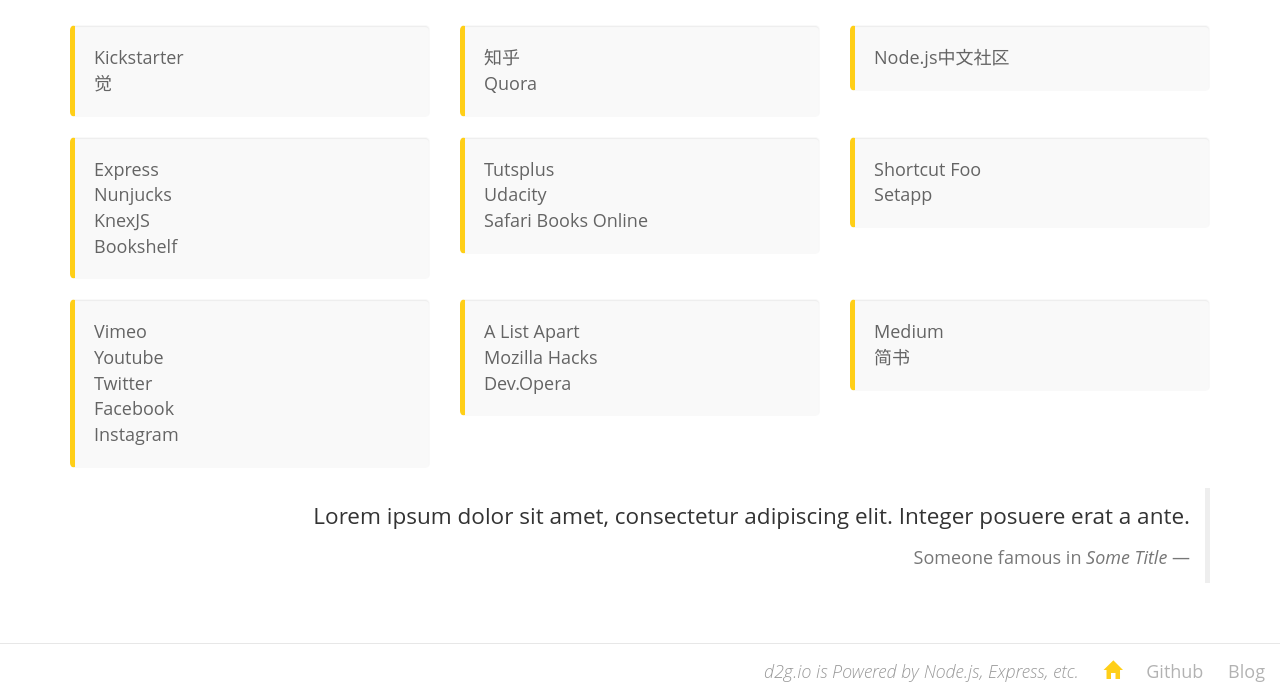
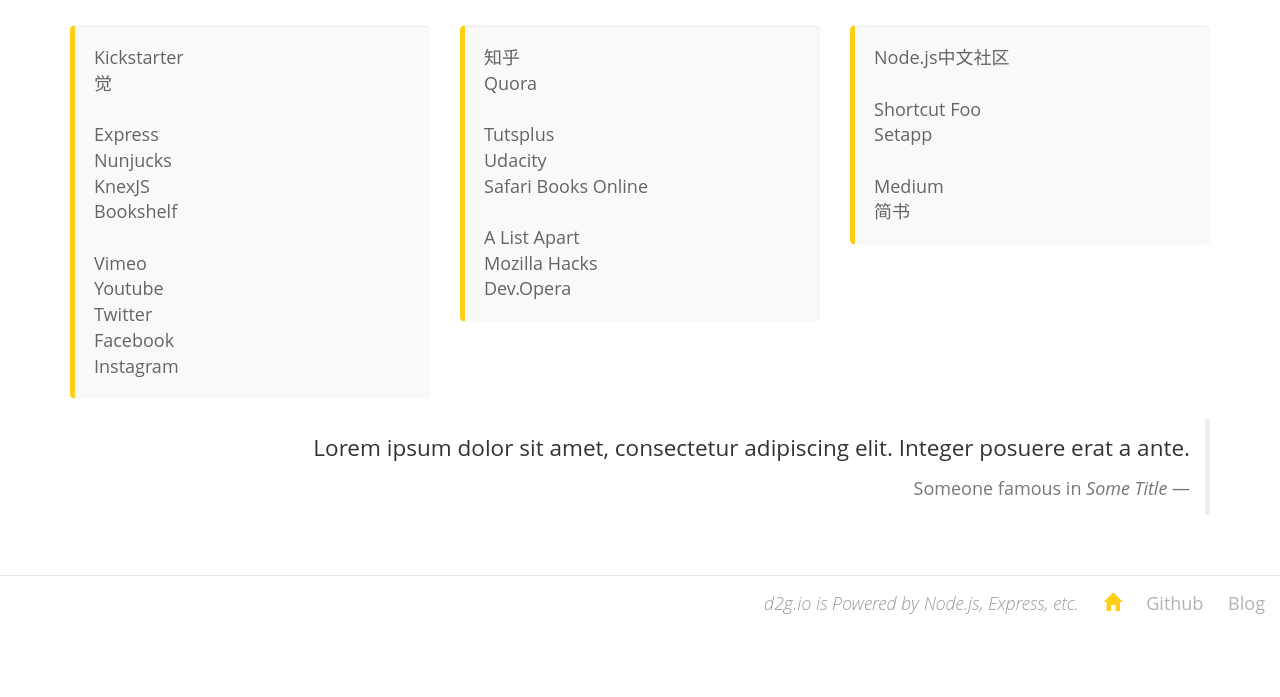
Before and after one commit to dev2geek/d2g.io, a website: page app/views/index.html in a window 1280 px wide. Shown: the part 860-1557 px from the top of the page. After the commit the page ends 1489 px from the top, so only its background shows below. Drawn offline with nearby package versions, Linux system fonts and the light colour scheme; files that its build step writes are made by us from their sources.

Commit message:
update .gitignore & url layout

```diff
--- a/app/views/index.html
+++ b/app/views/index.html
@@ -142,7 +142,19 @@
 
                     <li><a href="https://www.kickstarter.com/" target="_blank" title="Kickstarter">Kickstarter</a></li>
                     <li><a href="http://jue.so/" target="_blank" title="觉 JUE.SO">觉</a></li>
-
+                    <br/>
+                    <li><a href="http://expressjs.com/api.html" target="_blank" title="Express API">Express</a>
+                    <li>
+                    <li><a href="http://mozilla.github.io/nunjucks/api.html" target="_blank" title="Nunjucks API">Nunjucks</a>
+                    </li>
+                    <li><a href="http://knexjs.org" target="_blank" title="KnexJS API">KnexJS</a></li>
+                    <li><a href="http://bookshelfjs.org" target="_blank" title="Bookshelf API">Bookshelf</a></li>
+                    <br/>
+                    <li><a href="https://vimeo.com/" target="_blank" title="Vimeo">Vimeo</a></li>
+                    <li><a href="https://www.youtube.com/" target="_blank" title="Youtube">Youtube</a></li>
+                    <li><a href="https://twitter.com/" target="_blank" title="Twitter">Twitter</a></li>
+                    <li><a href="https://www.facebook.com/" target="_blank" title="Facebook">Facebook</a></li>
+                    <li><a href="http://instagram.com" target="_blank" title="Instagram">Instagram</a></li>
                 </ul>
             </div>
         </div>
@@ -152,6 +164,15 @@
                 <ul class="list-unstyled">
                     <li><a href="http://www.zhihu.com" target="_blank" title="知乎">知乎</a></li>
                     <li><a href="http://www.quora.com/" target="_blank" title="Quora">Quora</a></li>
+                    <br/>
+                    <li><a href="http://tutsplus.com" target="_blank" title="Tutsplus">Tutsplus</a></li>
+                    <li><a href="http://www.udacity.com" target="_blank" title="Udacity">Udacity</a></li>
+                    <li><a href="https://www.safaribooksonline.com" target="_blank" title="safaribooksonline">Safari
+                        Books Online</a></li>
+                    <br/>
+                    <li><a href="http://alistapart.com/" target="_blank" title="A List Apart">A List Apart</a></li>
+                    <li><a href="http://dailyjs.com/" target="_blank" title="Mozilla Hacks">Mozilla Hacks</a></li>
+                    <li><a href="https://dev.opera.com/" target="_blank" title="Dev.Opera">Dev.Opera</a></li>
                 </ul>
 
             </div>
@@ -161,78 +182,11 @@
             <div class="well">
                 <ul class="list-unstyled">
                     <li><a href="https://cnodejs.org" target="_blank" title="Node.js专业中文社区">Node.js中文社区</a></li>
-
-                </ul>
-            </div>
-        </div>
-    </div>
-
-    <div class="row">
-        <div class="col-xs-12 col-sm-6 col-md-4">
-            <div class="well">
-                <!--API/帮助/手册-->
-                <ul class="list-unstyled">
-                    <li><a href="http://expressjs.com/api.html" target="_blank" title="Express API">Express</a>
-                    <li>
-                    <li><a href="http://mozilla.github.io/nunjucks/api.html" target="_blank" title="Nunjucks API">Nunjucks</a>
-                    </li>
-                    <li><a href="http://knexjs.org" target="_blank" title="KnexJS API">KnexJS</a></li>
-                    <li><a href="http://bookshelfjs.org" target="_blank" title="Bookshelf API">Bookshelf</a></li>
-                </ul>
-            </div>
-
-        </div>
-        <div class="col-xs-12 col-sm-6 col-md-4">
-            <div class="well">
-                <ul class="list-unstyled">
-                    <li><a href="http://tutsplus.com" target="_blank" title="Tutsplus">Tutsplus</a></li>
-                    <li><a href="http://www.udacity.com" target="_blank" title="Udacity">Udacity</a></li>
-                    <li><a href="https://www.safaribooksonline.com" target="_blank" title="safaribooksonline">Safari
-                        Books Online</a></li>
-                </ul>
-
-            </div>
-        </div>
-        <div class="col-xs-12 col-sm-6 col-md-4">
-            <div class="well">
-                <ul class="list-unstyled">
-
+                    <br/>
                     <li><a href="https://www.shortcutfoo.com/app" target="_blank" title="ShortcutFoo">Shortcut Foo</a>
                     </li>
                     <li><a href="http://setapp.me" target="_blank" title="Setapp">Setapp</a></li>
-                </ul>
-            </div>
-        </div>
-    </div>
-
-    <div class="row">
-        <div class="col-xs-12 col-sm-6 col-md-4">
-            <div class="well">
-                <!--翻墙才可以-->
-                <ul class="list-unstyled">
-                    <li><a href="https://vimeo.com/" target="_blank" title="Vimeo">Vimeo</a></li>
-                    <li><a href="https://www.youtube.com/" target="_blank" title="Youtube">Youtube</a></li>
-                    <li><a href="https://twitter.com/" target="_blank" title="Twitter">Twitter</a></li>
-                    <li><a href="https://www.facebook.com/" target="_blank" title="Facebook">Facebook</a></li>
-                    <li><a href="http://instagram.com" target="_blank" title="Instagram">Instagram</a></li>
-                </ul>
-
-            </div>
-
-        </div>
-        <div class="col-xs-12 col-sm-6 col-md-4">
-            <div class="well">
-                <ul class="list-unstyled">
-                    <li><a href="http://alistapart.com/" target="_blank" title="A List Apart">A List Apart</a></li>
-                    <li><a href="http://dailyjs.com/" target="_blank" title="Mozilla Hacks">Mozilla Hacks</a></li>
-                    <li><a href="https://dev.opera.com/" target="_blank" title="Dev.Opera">Dev.Opera</a></li>
-                </ul>
-            </div>
-        </div>
-        <div class="col-xs-12 col-sm-6 col-md-4">
-            <div class="well">
-
-                <ul class="list-unstyled">
+                    <br/>
                     <li><a href="https://medium.com" target="_blank" title="Medium">Medium</a></li>
                     <li><a href="http://jianshu.io" target="_blank" title="简书">简书</a></li>
                 </ul>
```
Also changed, not shown: 1 other file.
